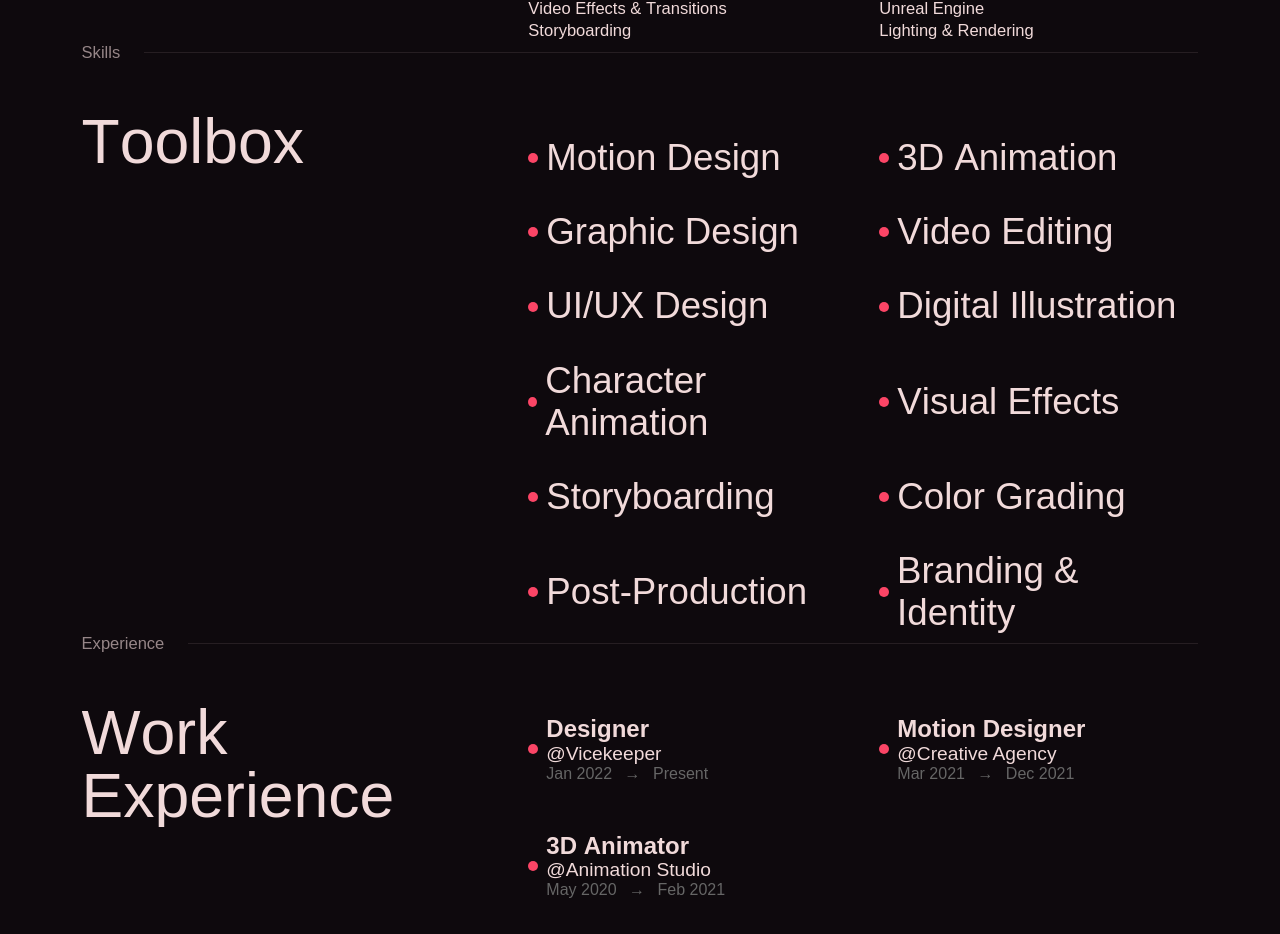
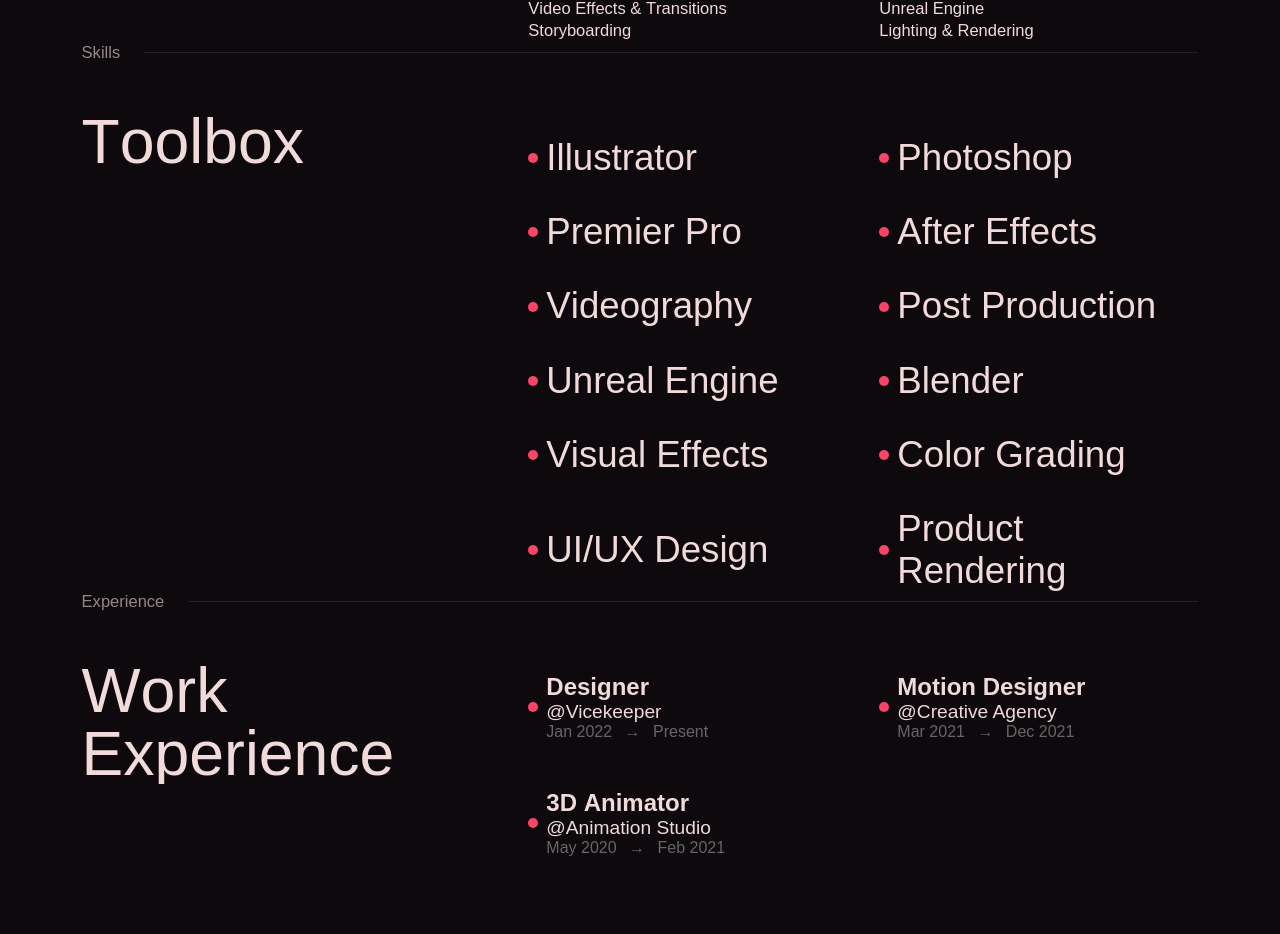
Before and after one commit to themrsami/saeedjunior, a Next.js app: page /about in a window 1280 px wide. Shown: the part 2012-2946 px from the top of the page. Built offline with nearby package versions, Linux system fonts and the light colour scheme.

Commit message:
edited skillset

```diff
--- a/app/components/Toolbox.js
+++ b/app/components/Toolbox.js
@@ -37,18 +37,18 @@ const Toolbox = () => {
             <div className="resume__subsection-content">
               <div className="grid grid-cols-1 md:grid-cols-2 mini-text justify-center items-center gap-8">
                 {[
-                  "Motion Design",
-                  "3D Animation",
-                  "Graphic Design",
-                  "Video Editing",
+                  "Illustrator",
+                  "Photoshop",
+                  "Premier Pro",
+                  "After Effects",
+                  "Videography",
+                  "Post Production",
+                  "Unreal Engine",
+                  "Blender",
+                  "Visual Effects",
+                  "Color Grading",
                   "UI/UX Design",
-                  "Digital Illustration",
-                  "Character Animation",
-                  "Visual Effects",
-                  "Storyboarding",
-                  "Color Grading",
-                  "Post-Production",
-                  "Branding & Identity"
+                  "Product Rendering"
                 ].map((skill, index) => (
                   <div className="resume__skill" key={index} style={{ display: 'flex', alignItems: 'center' }}>
                     <div
```
